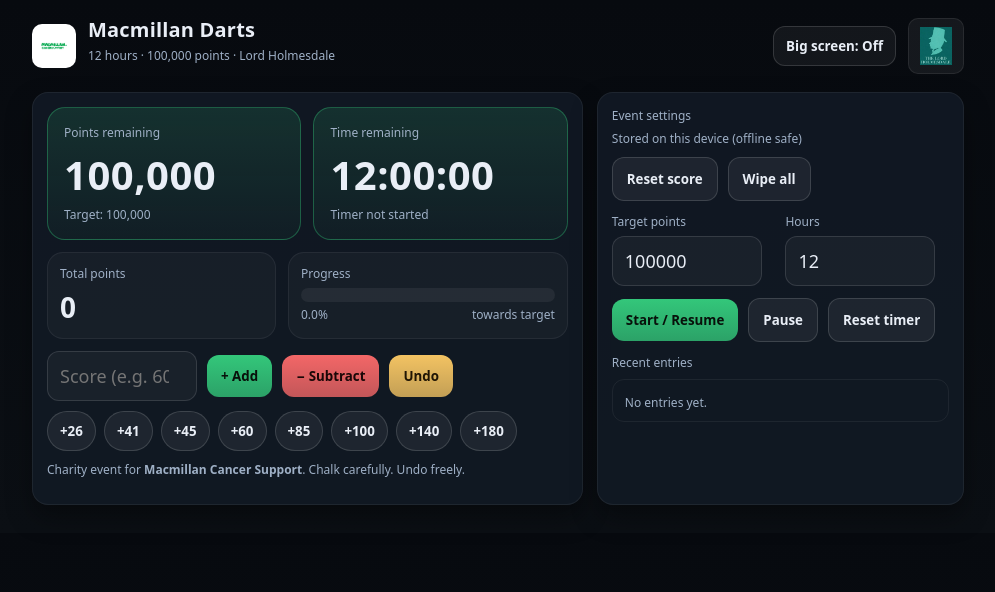
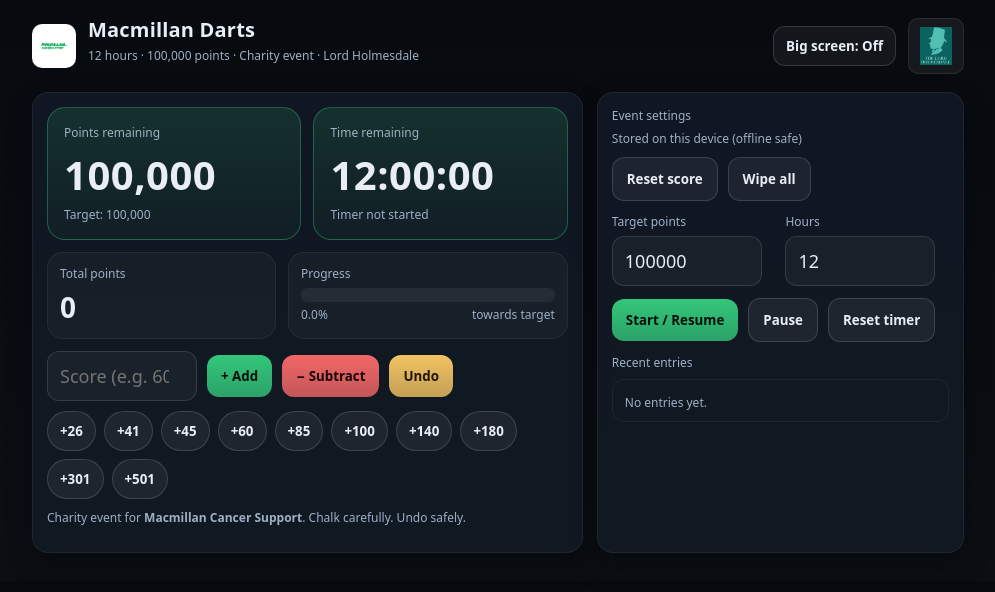
Before and after one commit to lordholmesdaledarts/macmillan-darts-tracker, a plain HTML site: page index.html in a window 1280 px wide. Shown: the whole page, without its empty margins (142-1137 px from the left). Drawn offline with Linux system fonts and the light colour scheme.

Commit message:
Update index.html

```diff
--- a/index.html
+++ b/index.html
@@ -21,7 +21,7 @@
         <img src="macmillan.png" alt="Macmillan Cancer Support" class="logo logo-mac" />
         <div>
           <h1>Macmillan Darts</h1>
-          <p class="sub">12 hours · 100,000 points · Lord Holmesdale</p>
+          <p class="sub">12 hours · 100,000 points · Charity event · Lord Holmesdale</p>
         </div>
       </div>
 
@@ -80,6 +80,7 @@
           <button class="warn" id="undoBtn">Undo</button>
         </div>
 
+        <!-- QUICK ENTRY BUTTONS (includes 301 + 501) -->
         <div class="quick bigHide">
           <button class="chip" data-add="26">+26</button>
           <button class="chip" data-add="41">+41</button>
@@ -89,10 +90,12 @@
           <button class="chip" data-add="100">+100</button>
           <button class="chip" data-add="140">+140</button>
           <button class="chip" data-add="180">+180</button>
+          <button class="chip" data-add="301">+301</button>
+          <button class="chip" data-add="501">+501</button>
         </div>
 
         <p class="note bigHide">
-          Charity event for <b>Macmillan Cancer Support</b>. Chalk carefully. Undo freely.
+          Charity event for <b>Macmillan Cancer Support</b>. Chalk carefully. Undo safely.
         </p>
       </section>
 
```
